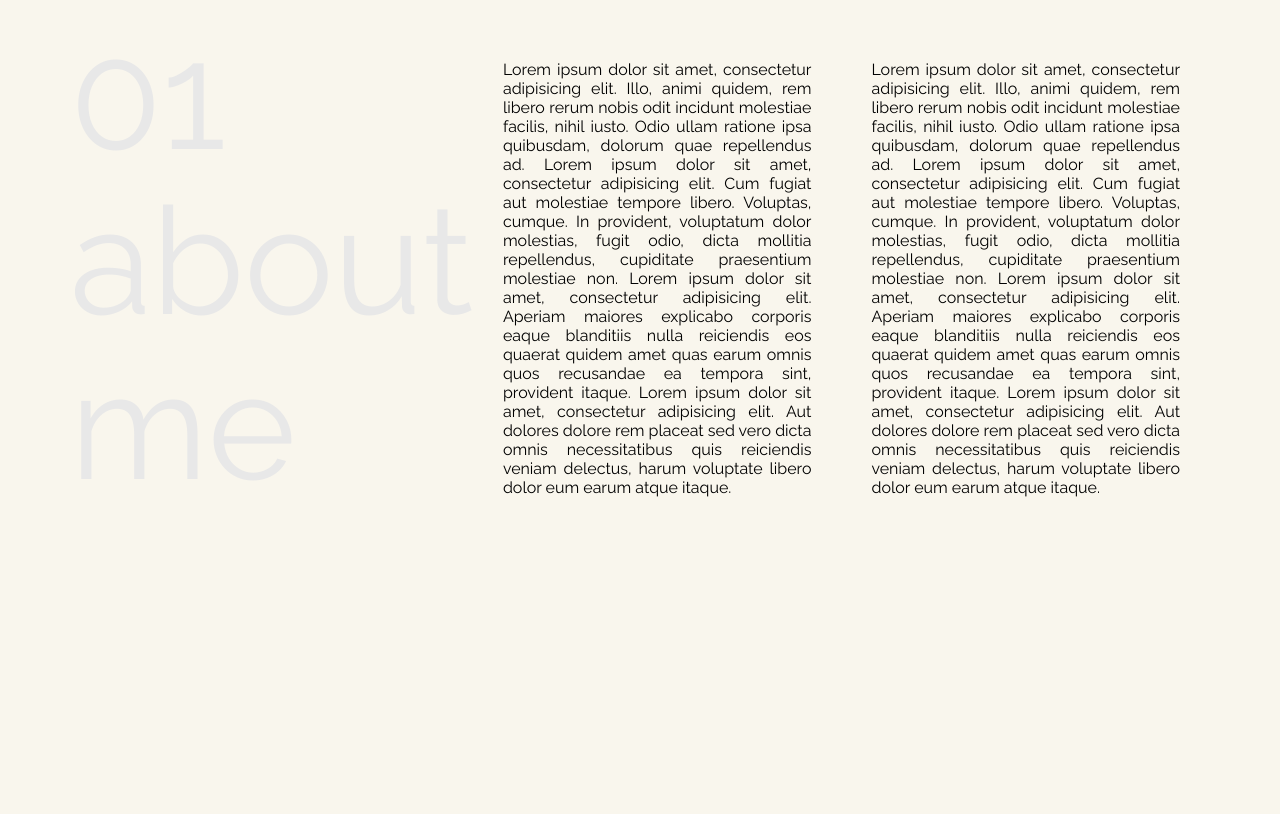
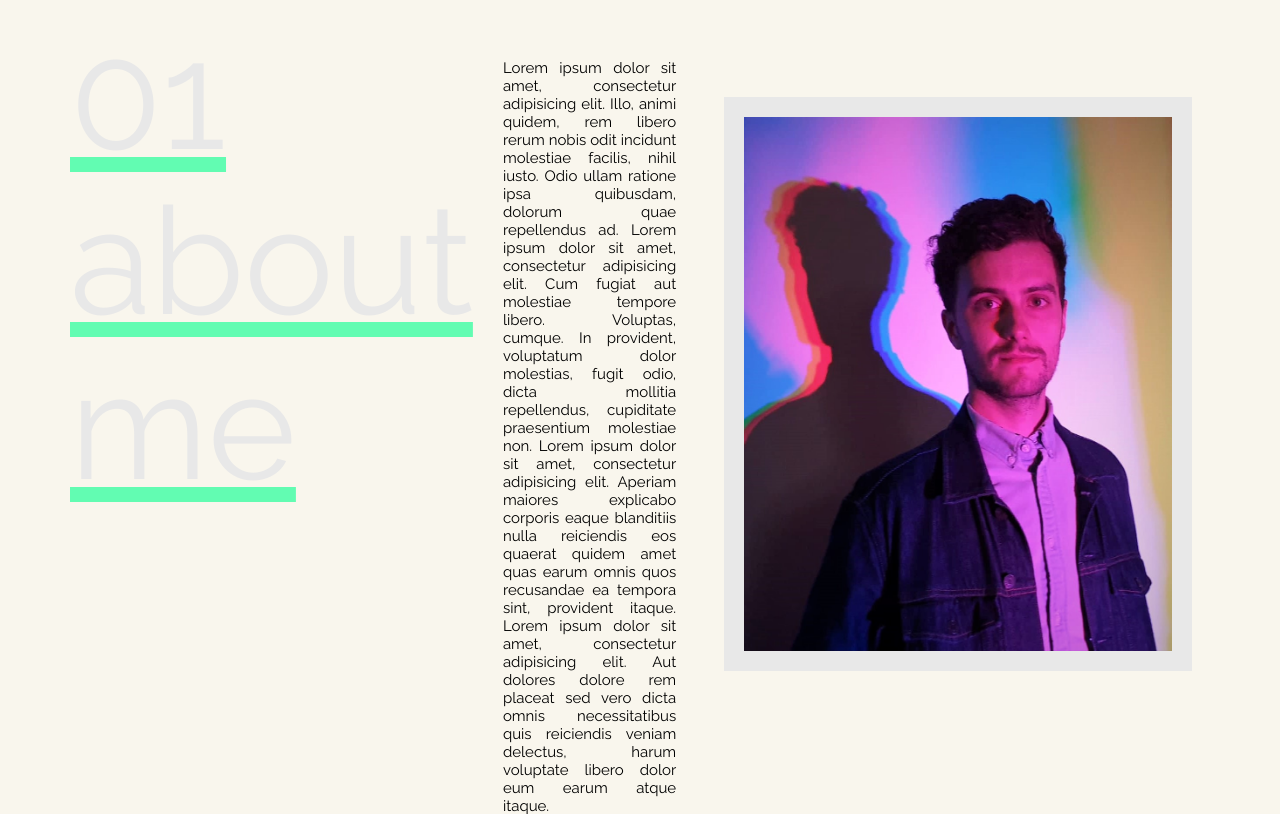
Before and after one commit to Holdenro/my-portfolio, a plain HTML site: page index.html in a window 1280 px wide. Shown: the part 840-1654 px from the top of the page. Drawn offline with Linux system fonts and the light colour scheme.

Commit message:
inserting portrait

```diff
--- a/index.html
+++ b/index.html
@@ -39,13 +39,13 @@
 					</ul>
 				</div>
 			    <div id="arc">
-			   		<div style="height:50px" id="arrow-down"><img width="25" height="25" src="stylesheets/images/arrow-key.png" alt="arrow"></div>
+			   		<div style="height:50px" id="arrow-down"><img width="25" height="25" src="stylesheets/images/arrow-key.png" alt="arrow"> <a href="section-02"></a></div>
 			    </div>
 			</div>
 		</div>
 	</section>
 
-	<section>
+	<section-02>
 		<div class="container">
 			<div class="container-items-sec-01">
 				<div id="number-01">
@@ -56,12 +56,11 @@
 					<p>Lorem ipsum dolor sit amet, consectetur adipisicing elit. Illo, animi quidem, rem libero rerum nobis odit incidunt molestiae facilis, nihil iusto. Odio ullam ratione ipsa quibusdam, dolorum quae repellendus ad.
 					Lorem ipsum dolor sit amet, consectetur adipisicing elit. Cum fugiat aut molestiae tempore libero. Voluptas, cumque. In provident, voluptatum dolor molestias, fugit odio, dicta mollitia repellendus, cupiditate praesentium molestiae non. Lorem ipsum dolor sit amet, consectetur adipisicing elit. Aperiam maiores explicabo corporis eaque blanditiis nulla reiciendis eos quaerat quidem amet quas earum omnis quos recusandae ea tempora sint, provident itaque. Lorem ipsum dolor sit amet, consectetur adipisicing elit. Aut dolores dolore rem placeat sed vero dicta omnis necessitatibus quis reiciendis veniam delectus, harum voluptate libero dolor eum earum atque itaque.</p>
 				</div>
-				<div class="text-sec-01-block-02">
-					<p>Lorem ipsum dolor sit amet, consectetur adipisicing elit. Illo, animi quidem, rem libero rerum nobis odit incidunt molestiae facilis, nihil iusto. Odio ullam ratione ipsa quibusdam, dolorum quae repellendus ad.
-					Lorem ipsum dolor sit amet, consectetur adipisicing elit. Cum fugiat aut molestiae tempore libero. Voluptas, cumque. In provident, voluptatum dolor molestias, fugit odio, dicta mollitia repellendus, cupiditate praesentium molestiae non. Lorem ipsum dolor sit amet, consectetur adipisicing elit. Aperiam maiores explicabo corporis eaque blanditiis nulla reiciendis eos quaerat quidem amet quas earum omnis quos recusandae ea tempora sint, provident itaque. Lorem ipsum dolor sit amet, consectetur adipisicing elit. Aut dolores dolore rem placeat sed vero dicta omnis necessitatibus quis reiciendis veniam delectus, harum voluptate libero dolor eum earum atque itaque.</p>
+				<div class="portrait">
+					<img style='height: 70%', src="stylesheets/images/photo moi 6.jpg" alt="">
 				</div>
 			</div>
 		</div>
-	</section>
+	</section-02>
 </body>
 </html>
--- a/stylesheets/style.css
+++ b/stylesheets/style.css
@@ -135,8 +135,6 @@ li {
 .container-items-sec-01 {
   height: 100vh;
   display: flex;
-  flex-direction: row;
-  justify-content: start;
 }
 
 #number-01 {
@@ -151,17 +149,26 @@ li {
   margin: 0px;
   z-index: -2;
   display: flex;
+  text-decoration: underline;
+  text-decoration-color: #62fcb2;
 }
 
 .text-sec-01-block-01 {
-  font-size: 16px;
-    margin: 30px;
-    text-align: justify;
+  font-size: 15px;
+  margin: 30px;
+  text-align: justify;
+}
+
+.portrait {
+  margin: 18px;
+  display: flex;
+  align-items: center;
+}
+
+.portrait img{
+  height: 70%;
+  position: relative;
+  bottom: 30px;
+  border: 20px solid #e8e8e8;
 
 }
-
-.text-sec-01-block-02 {
- font-size: 16px;
-    margin: 30px;
-    text-align: justify;
-}
```
Also changed, not shown: stylesheets/images/photo moi 2.jpg (added), stylesheets/images/photo moi 6.jpg (added), stylesheets/images/photo moi 7.jpg (added), 3 other files.
